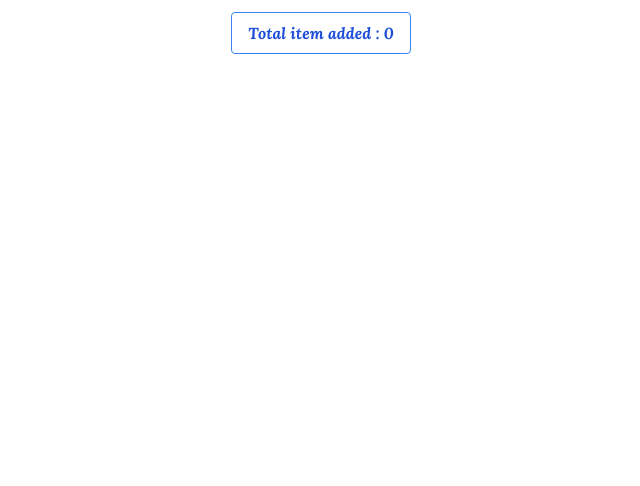
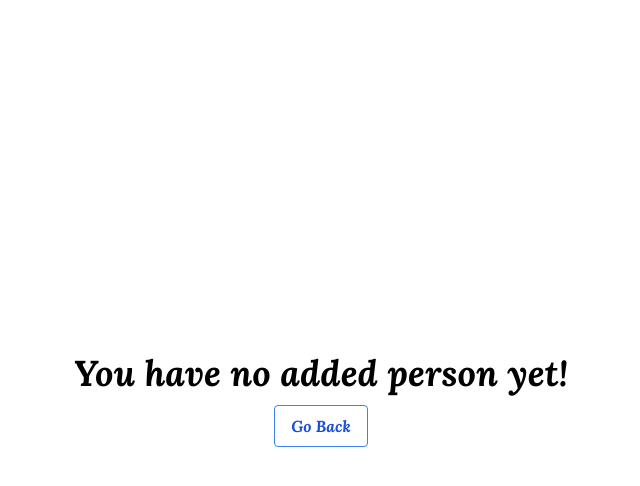
Before and after one commit to Shakib448/react-query-with-nextjs, a Next.js app: page /viewCharacter in a window 1280 px wide. Before the commit this address had no page. Shown: the top 486 px of the page, without its empty margins (319-959 px from the left). Built offline with nearby package versions, Linux system fonts and the light colour scheme.

Commit message:
Final Deploy

```diff
--- a/pages/viewCharacter/index.js
+++ b/pages/viewCharacter/index.js
@@ -9,12 +9,11 @@ const ViewCharacter = () => {
 
   const router = useRouter();
 
-  if (character.length === 0) {
-    router.push("/");
-  }
-
   return (
     <Layout title="View Character">
+      {character.length !== 0 ? (
+        <>
+          {" "}
           <div className="flex mt-3 justify-center ">
             <button className="bg-transparent hover:bg-blue-500 text-blue-700 font-semibold hover:text-white py-2 px-4 border border-blue-500 hover:border-transparent rounded">
               Total item added : {character.length}
@@ -25,6 +24,18 @@ const ViewCharacter = () => {
               <Cards key={item.id} item={item} />
             ))}
           </div>
+        </>
+      ) : (
+        <div className="flex flex-col justify-center items-center h-screen">
+          <h1 className="text-4xl mb-3">You have no added person yet!</h1>
+          <button
+            onClick={() => router.back()}
+            className="bg-transparent hover:bg-blue-500 text-blue-700 font-semibold hover:text-white py-2 px-4 border border-blue-500 hover:border-transparent rounded"
+          >
+            Go Back
+          </button>
+        </div>
+      )}
     </Layout>
   );
 };
```
Lines whose indentation alone changed are shown as unchanged.
